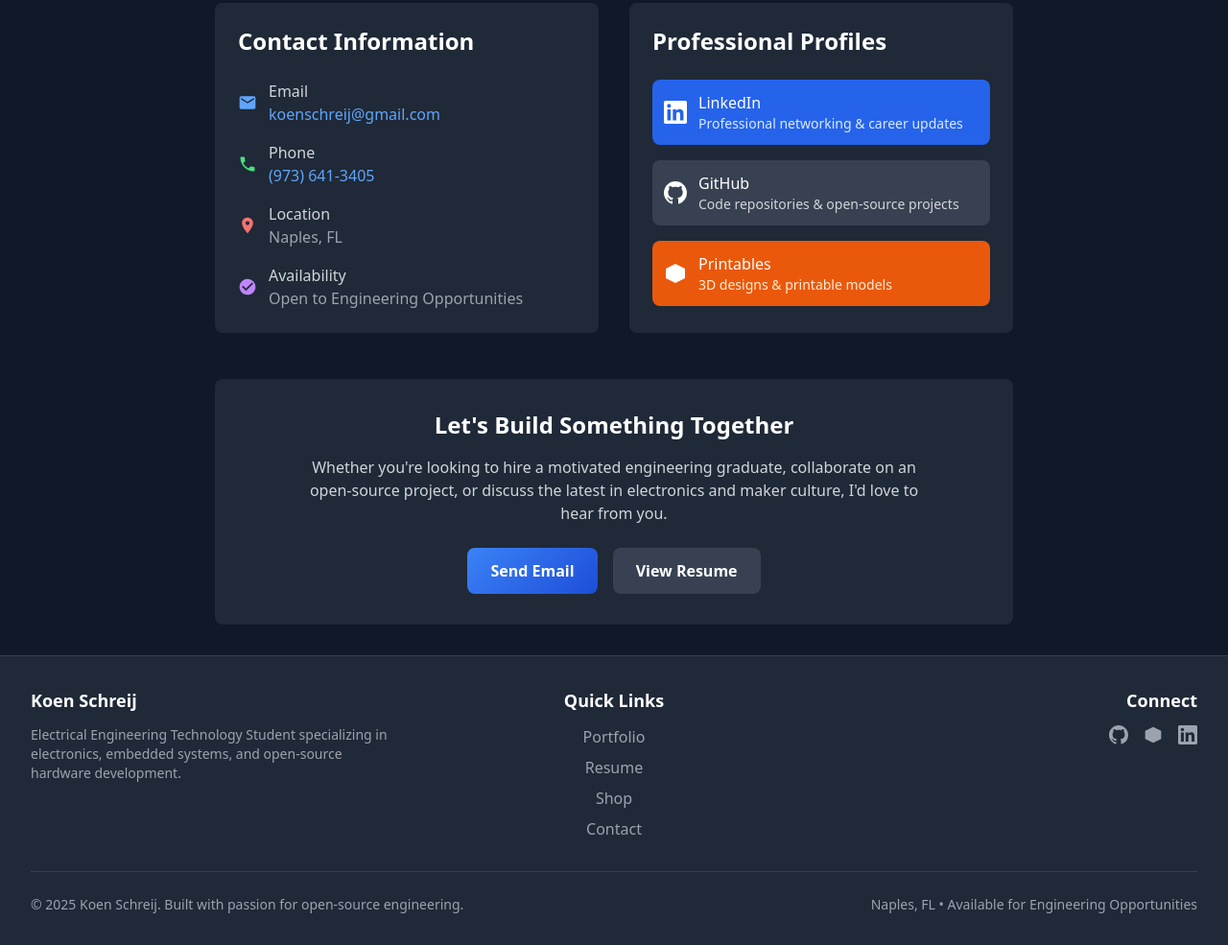
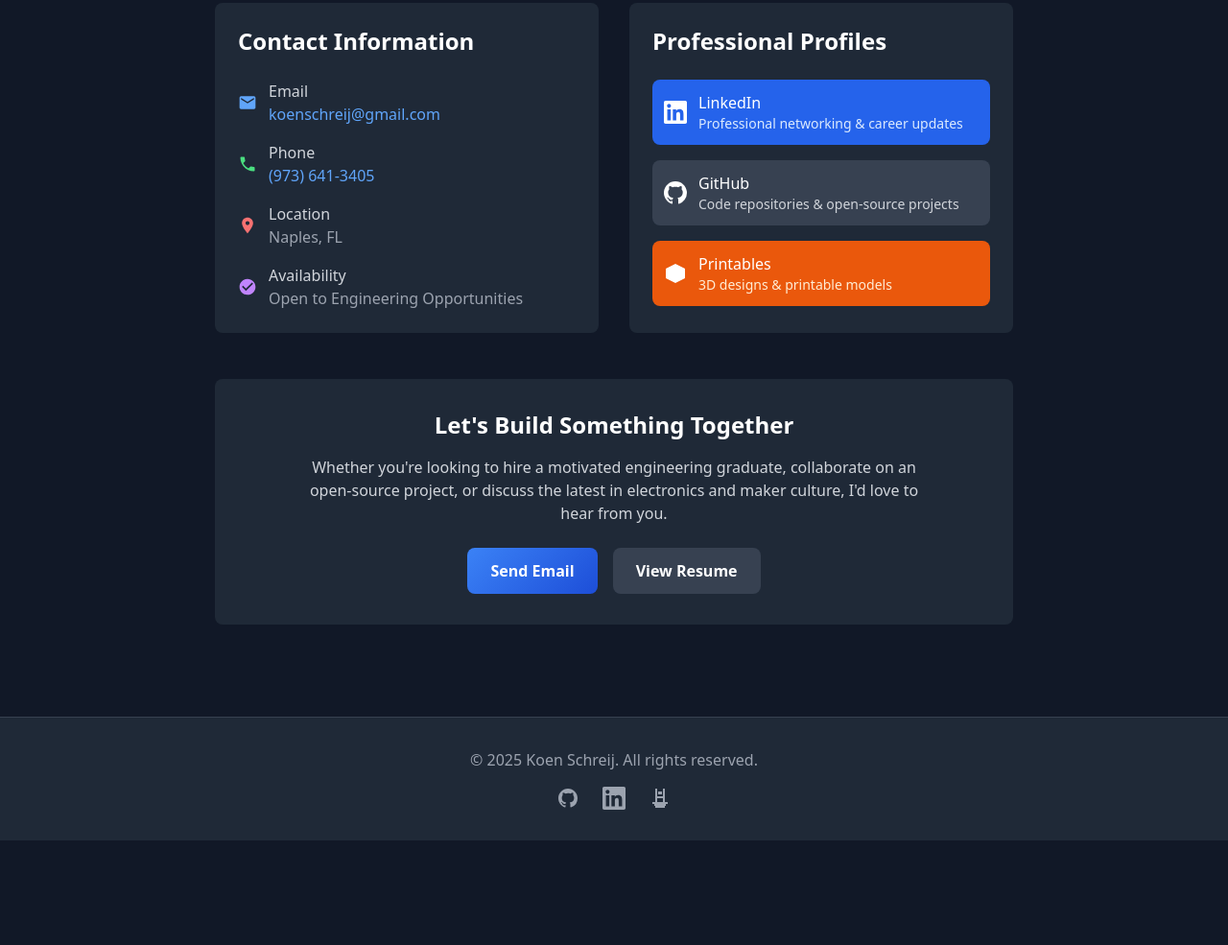
Before and after one commit to stayzeef/stayzeef.github.io, a plain HTML site: page contact.html in a window 1280 px wide. Shown: the part 310-1295 px from the top of the page at 96% size. After the commit the page ends 1186 px from the top, so only its background shows below. Drawn offline with nearby package versions, Linux system fonts and the light colour scheme.

Commit message:
Update contact.html with consistent mobile navigation and simple footer
- Move hamburger menu to left and logo to right on mobile for consistent UX across all pages
- Replace complex footer with simple centered footer matching other pages
- Complete navigation and footer consistency across entire website

```diff
--- a/contact.html
+++ b/contact.html
@@ -24,8 +24,17 @@
     <nav class="bg-gray-800 border-b border-gray-700">
         <div class="max-w-7xl mx-auto px-4 sm:px-6 lg:px-8">
             <div class="flex items-center justify-between h-16">
-                <div class="flex items-center">
-                    <a href="index.html">
+                <!-- Mobile menu button - moved to left -->
+                <div class="md:hidden">
+                    <button onclick="toggleMobileMenu()" class="text-gray-300 hover:text-white focus:outline-none focus:text-white">
+                        <svg class="h-6 w-6" fill="none" viewBox="0 0 24 24" stroke="currentColor">
+                            <path stroke-linecap="round" stroke-linejoin="round" stroke-width="2" d="M4 6h16M4 12h16M4 18h16" />
+                        </svg>
+                    </button>
+                </div>
+                <!-- Logo - centered on desktop, right on mobile -->
+                <div class="flex items-center md:flex-1">
+                    <a href="index.html" class="md:ml-0 ml-auto">
                         <img src="assets/images/logobw.png" alt="Koen Schreij" class="h-10 w-10 rounded-lg hover:opacity-80 transition duration-300">
                     </a>
                 </div>
@@ -36,14 +45,6 @@
                     <a href="resume.html" class="text-gray-300 hover:bg-gray-700 hover:text-white px-3 py-2 rounded-md text-sm font-medium nav-link">Resume</a>
                     <a href="shop.html" class="text-gray-300 hover:bg-gray-700 hover:text-white px-3 py-2 rounded-md text-sm font-medium nav-link">Shop</a>
                     <a href="contact.html" class="text-white bg-gray-900 px-3 py-2 rounded-md text-sm font-medium nav-link" aria-current="page">Contact</a>
-                </div>
-                <!-- Mobile menu button -->
-                <div class="md:hidden">
-                    <button onclick="toggleMobileMenu()" class="text-gray-300 hover:text-white focus:outline-none focus:text-white">
-                        <svg class="h-6 w-6" fill="none" viewBox="0 0 24 24" stroke="currentColor">
-                            <path stroke-linecap="round" stroke-linejoin="round" stroke-width="2" d="M4 6h16M4 12h16M4 18h16" />
-                        </svg>
-                    </button>
                 </div>
             </div>
             <!-- Mobile Navigation Menu -->
@@ -167,60 +168,29 @@
     </div>
 
     <!-- Footer -->
-    <footer class="bg-gray-800 border-t border-gray-700 py-8">
-        <div class="max-w-7xl mx-auto px-4 sm:px-6 lg:px-8">
-            <div class="grid grid-cols-1 md:grid-cols-3 gap-8">
-                <!-- About Section -->
-                <div class="text-center md:text-left">
-                    <h3 class="text-lg font-semibold text-white mb-3">Koen Schreij</h3>
-                    <p class="text-gray-400 text-sm">
-                        Electrical Engineering Technology Student specializing in electronics, embedded systems, and open-source hardware development.
-                    </p>
-                </div>
-
-                <!-- Quick Links -->
+    <footer class="bg-gray-800 border-t border-gray-700 mt-16" role="contentinfo">
+        <div class="max-w-7xl mx-auto py-8 px-4 sm:px-6 lg:px-8">
             <div class="text-center">
-                    <h3 class="text-lg font-semibold text-white mb-3">Quick Links</h3>
-                    <div class="space-y-2">
-                        <a href="portfolio.html" class="block text-gray-400 hover:text-white transition duration-300">Portfolio</a>
-                        <a href="resume.html" class="block text-gray-400 hover:text-white transition duration-300">Resume</a>
-                        <a href="shop.html" class="block text-gray-400 hover:text-white transition duration-300">Shop</a>
-                        <a href="contact.html" class="block text-gray-400 hover:text-white transition duration-300">Contact</a>
-                    </div>
-                </div>
-
-                <!-- Social Links -->
-                <div class="text-center md:text-right">
-                    <h3 class="text-lg font-semibold text-white mb-3">Connect</h3>
-                    <div class="flex justify-center md:justify-end space-x-4">
-                        <a href="https://github.com/stayzeef" target="_blank" rel="noopener noreferrer" class="text-gray-400 hover:text-white transition duration-300">
-                            <svg class="w-5 h-5" fill="currentColor" viewBox="0 0 24 24">
-                                <path d="M12 0C5.37 0 0 5.37 0 12c0 5.31 3.435 9.795 8.205 11.385.6.105.825-.255.825-.57 0-.285-.015-1.23-.015-2.235-3.015.555-3.795-.735-4.035-1.41-.135-.345-.72-1.41-1.23-1.695-.42-.225-1.02-.78-.015-.795.945-.015 1.62.87 1.845 1.23 1.08 1.815 2.805 1.305 3.495.99.105-.78.42-1.305.765-1.605-2.67-.3-5.46-1.335-5.46-5.925 0-1.305.465-2.385 1.23-3.225-.12-.3-.54-1.53.12-3.18 0 0 1.005-.315 3.3 1.23.96-.27 1.98-.405 3-.405s2.04.135 3 .405c2.295-1.56 3.3-1.23 3.3-1.23.66 1.65.24 2.88.12 3.18.765.84 1.23 1.905 1.23 3.225 0 4.605-2.805 5.625-5.475 5.925.435.375.81 1.095.81 2.22 0 1.605-.015 2.895-.015 3.3 0 .315.225.69.825.57A12.02 12.02 0 0024 12c0-6.63-5.37-12-12-12z"/>
+                <p class="text-gray-400">&copy; 2025 Koen Schreij. All rights reserved.</p>
+                <div class="flex justify-center space-x-6 mt-4">
+                    <a href="https://github.com/stayzeef" class="text-gray-400 hover:text-white transition duration-300 focus:ring-2 focus:ring-blue-500 focus:outline-none" aria-label="GitHub Profile" target="_blank" rel="noopener noreferrer">
+                        <svg class="w-6 h-6" fill="currentColor" viewBox="0 0 24 24" aria-hidden="true">
+                            <path fill-rule="evenodd" d="M12 2C6.477 2 2 6.484 2 12.017c0 4.425 2.865 8.18 6.839 9.504.5.092.682-.217.682-.483 0-.237-.008-.868-.013-1.703-2.782.605-3.369-1.343-3.369-1.343-.454-1.158-1.11-1.466-1.11-1.466-.908-.62.069-.608.069-.608 1.003.07 1.531 1.032 1.531 1.032.892 1.53 2.341 1.088 2.91.832.092-.647.35-1.088.636-1.338-2.22-.253-4.555-1.113-4.555-4.951 0-1.093.39-1.988 1.029-2.688-.103-.253-.446-1.272.098-2.65 0 0 .84-.27 2.75 1.026A9.564 9.564 0 0112 6.844c.85.004 1.705.115 2.504.337 1.909-1.296 2.747-1.027 2.747-1.027.546 1.379.202 2.398.1 2.651.64.7 1.028 1.595 1.028 2.688 0 3.848-2.339 4.695-4.566 4.943.359.309.678.92.678 1.855 0 1.338-.012 2.419-.012 2.747 0 .268.18.58.688.482A10.019 10.019 0 0022 12.017C22 6.484 17.522 2 12 2z" clip-rule="evenodd" />
                         </svg>
                     </a>
-                        <a href="https://www.printables.com/@stayzeef/models" target="_blank" rel="noopener noreferrer" class="text-gray-400 hover:text-white transition duration-300">
-                            <svg class="w-5 h-5" fill="currentColor" viewBox="0 0 24 24">
-                                <path d="M12 2L2 7v10l10 5 10-5V7l-10-5z"/>
-                            </svg>
-                        </a>
-                        <a href="http://linkedin.com/in/KoenSchreij" target="_blank" rel="noopener noreferrer" class="text-gray-400 hover:text-white transition duration-300">
-                            <svg class="w-5 h-5" fill="currentColor" viewBox="0 0 24 24">
+                    <a href="https://linkedin.com/in/KoenSchreij" class="text-gray-400 hover:text-white transition duration-300 focus:ring-2 focus:ring-blue-500 focus:outline-none" aria-label="LinkedIn Profile" target="_blank" rel="noopener noreferrer">
+                        <svg class="w-6 h-6" fill="currentColor" viewBox="0 0 24 24" aria-hidden="true">
                             <path d="M20.447 20.452h-3.554v-5.569c0-1.328-.027-3.037-1.852-3.037-1.853 0-2.136 1.445-2.136 2.939v5.667H9.351V9h3.414v1.561h.046c.477-.9 1.637-1.85 3.37-1.85 3.601 0 4.267 2.37 4.267 5.455v6.286zM5.337 7.433c-1.144 0-2.063-.926-2.063-2.065 0-1.138.92-2.063 2.063-2.063 1.14 0 2.064.925 2.064 2.063 0 1.139-.925 2.065-2.064 2.065zm1.782 13.019H3.555V9h3.564v11.452zM22.225 0H1.771C.792 0 0 .774 0 1.729v20.542C0 23.227.792 24 1.771 24h20.451C23.2 24 24 23.227 24 22.271V1.729C24 .774 23.2 0 22.222 0h.003z"/>
                         </svg>
                     </a>
-                    </div>
-                </div>
-            </div>
-
-            <!-- Bottom Section -->
-            <div class="mt-8 pt-6 border-t border-gray-700">
-                <div class="flex flex-col md:flex-row justify-between items-center">
-                    <p class="text-gray-400 text-sm">
-                        © 2025 Koen Schreij. Built with passion for open-source engineering.
-                    </p>
-                    <p class="text-gray-400 text-sm mt-2 md:mt-0">
-                        Naples, FL • Available for Engineering Opportunities
-                    </p>
+                    <a href="https://www.printables.com/@stayzeef/models" class="text-gray-400 hover:text-white transition duration-300 focus:ring-2 focus:ring-blue-500 focus:outline-none" aria-label="Printables Profile" target="_blank" rel="noopener noreferrer">
+                        <svg class="w-6 h-6" fill="currentColor" viewBox="0 0 24 24" xmlns="http://www.w3.org/2000/svg" aria-hidden="true">
+                            <path d="M7 2v20h2V12h6v10h2V2h-2v8H9V2H7zm3 3h4v3h-4V5z"/>
+                            <rect x="4" y="16" width="16" height="2"/>
+                            <rect x="6" y="18" width="12" height="2"/>
+                            <rect x="8" y="20" width="8" height="2"/>
+                        </svg>
+                    </a>
                 </div>
             </div>
         </div>
```
Also changed, not shown: index.html (+1 -1 lines). Lines whose indentation alone changed are shown as unchanged.
